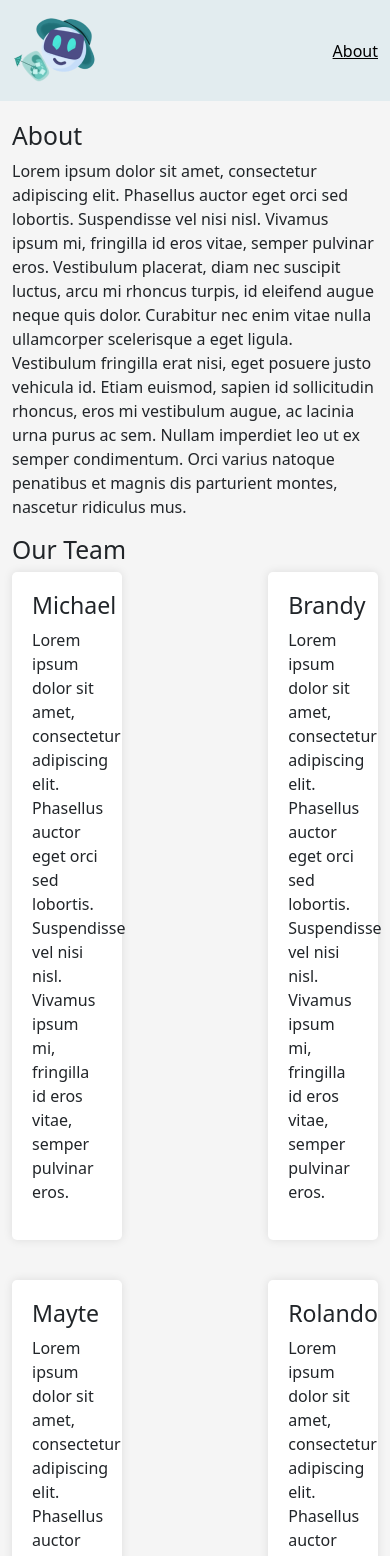
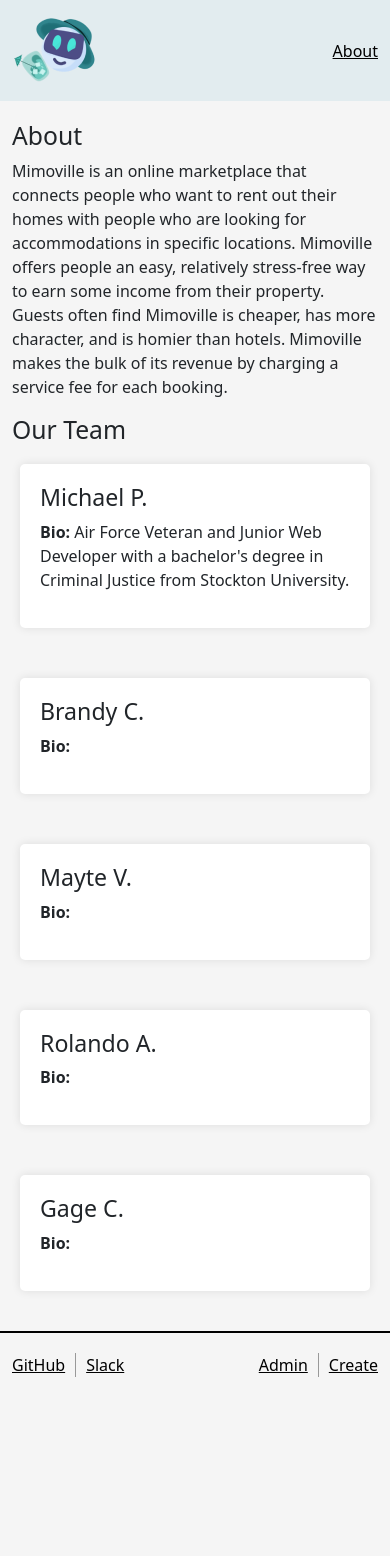
Before and after one commit to mimodevs/C12-mimoville, a React (Create React App) app in the folder client/: page /about in a window 390 px wide. Shown: the top 1556 px of the page. After the commit the page ends 1413 px from the top, so only its background shows below. Built offline with nearby package versions, Linux system fonts and the light colour scheme.

Commit message:
updated about page and made about and home page responsive

```diff
--- a/client/src/pages/AboutPage.js
+++ b/client/src/pages/AboutPage.js
@@ -6,40 +6,32 @@ const AboutPage = () => {
       <section className="about">
         <h2>About</h2>
         <p>
-          Lorem ipsum dolor sit amet, consectetur adipiscing elit. Phasellus
-          auctor eget orci sed lobortis. Suspendisse vel nisi nisl. Vivamus
-          ipsum mi, fringilla id eros vitae, semper pulvinar eros. Vestibulum
-          placerat, diam nec suscipit luctus, arcu mi rhoncus turpis, id
-          eleifend augue neque quis dolor. Curabitur nec enim vitae nulla
-          ullamcorper scelerisque a eget ligula. Vestibulum fringilla erat nisi,
-          eget posuere justo vehicula id. Etiam euismod, sapien id sollicitudin
-          rhoncus, eros mi vestibulum augue, ac lacinia urna purus ac sem.
-          Nullam imperdiet leo ut ex semper condimentum. Orci varius natoque
-          penatibus et magnis dis parturient montes, nascetur ridiculus mus.
+          Mimoville is an online marketplace that connects people who want to rent out their homes with people who are looking for accommodations in specific locations. Mimoville offers people an easy, relatively stress-free way to earn some income from their property.
+          Guests often find Mimoville is cheaper, has more character, and is homier than hotels. Mimoville makes the bulk of its revenue by charging a service fee for each booking.
         </p>
       </section>
       <section className="team">
         <h2>Our Team</h2>
-        <div className="members-containter">
+        <div className="members-container">
           <div className="member-card">
-            <h3>Michael</h3>
-            <p>Lorem ipsum dolor sit amet, consectetur adipiscing elit. Phasellus auctor eget orci sed lobortis. Suspendisse vel nisi nisl. Vivamus ipsum mi, fringilla id eros vitae, semper pulvinar eros.</p>
+            <h3>Michael P.</h3>
+            <p><strong>Bio:</strong> Air Force Veteran and Junior Web Developer with a bachelor's degree in Criminal Justice from Stockton University.</p>
           </div>
           <div className="member-card">
-            <h3>Brandy</h3>
-            <p>Lorem ipsum dolor sit amet, consectetur adipiscing elit. Phasellus auctor eget orci sed lobortis. Suspendisse vel nisi nisl. Vivamus ipsum mi, fringilla id eros vitae, semper pulvinar eros.</p>
+            <h3>Brandy C.</h3>
+            <p><strong>Bio:</strong></p>
           </div>
           <div className="member-card">
-            <h3>Mayte</h3>
-            <p>Lorem ipsum dolor sit amet, consectetur adipiscing elit. Phasellus auctor eget orci sed lobortis. Suspendisse vel nisi nisl. Vivamus ipsum mi, fringilla id eros vitae, semper pulvinar eros.</p>
+            <h3>Mayte V.</h3>
+            <p><strong>Bio:</strong></p>
           </div>
           <div className="member-card">
-            <h3>Rolando</h3>
-            <p>Lorem ipsum dolor sit amet, consectetur adipiscing elit. Phasellus auctor eget orci sed lobortis. Suspendisse vel nisi nisl. Vivamus ipsum mi, fringilla id eros vitae, semper pulvinar eros.</p>
+            <h3>Rolando A.</h3>
+            <p><strong>Bio:</strong></p>
           </div>
           <div className="member-card">
-            <h3>Gage</h3>
-            <p>Lorem ipsum dolor sit amet, consectetur adipiscing elit. Phasellus auctor eget orci sed lobortis. Suspendisse vel nisi nisl. Vivamus ipsum mi, fringilla id eros vitae, semper pulvinar eros.</p>
+            <h3>Gage C.</h3>
+            <p><strong>Bio:</strong></p>
           </div>
         </div>
 
--- a/client/src/styles/App.css
+++ b/client/src/styles/App.css
@@ -40,7 +40,7 @@ main {
 .records-container {
   display: flex;
   flex-wrap: wrap;
-  justify-content: space-between;
+  justify-content: space-around;
   gap: 20px;
 }
 .record-card {
@@ -51,14 +51,15 @@ main {
   border-radius: 5px;
   box-shadow: 0 0 10px 0 rgba(0, 0, 0, 0.1);
 }
-.members-containter {
+.members-container {
   display: flex;
   flex-wrap: wrap;
-  justify-content: space-between;
-  gap: 20px;
+  justify-content: space-around;
+  gap: 30px;
+  margin-top: 20px;
 }
 .member-card {
-  width: 30%;
+  width: 350px;
   margin-bottom: 20px;
   padding: 20px;
   background-color: white;
@@ -86,3 +87,9 @@ footer p a:last-child {
   border-right: none;
   padding-right: 0;
 }
+
+@media (max-width: 650px) {
+  .record-card {
+    width: 350px;
+  }
+}
```
